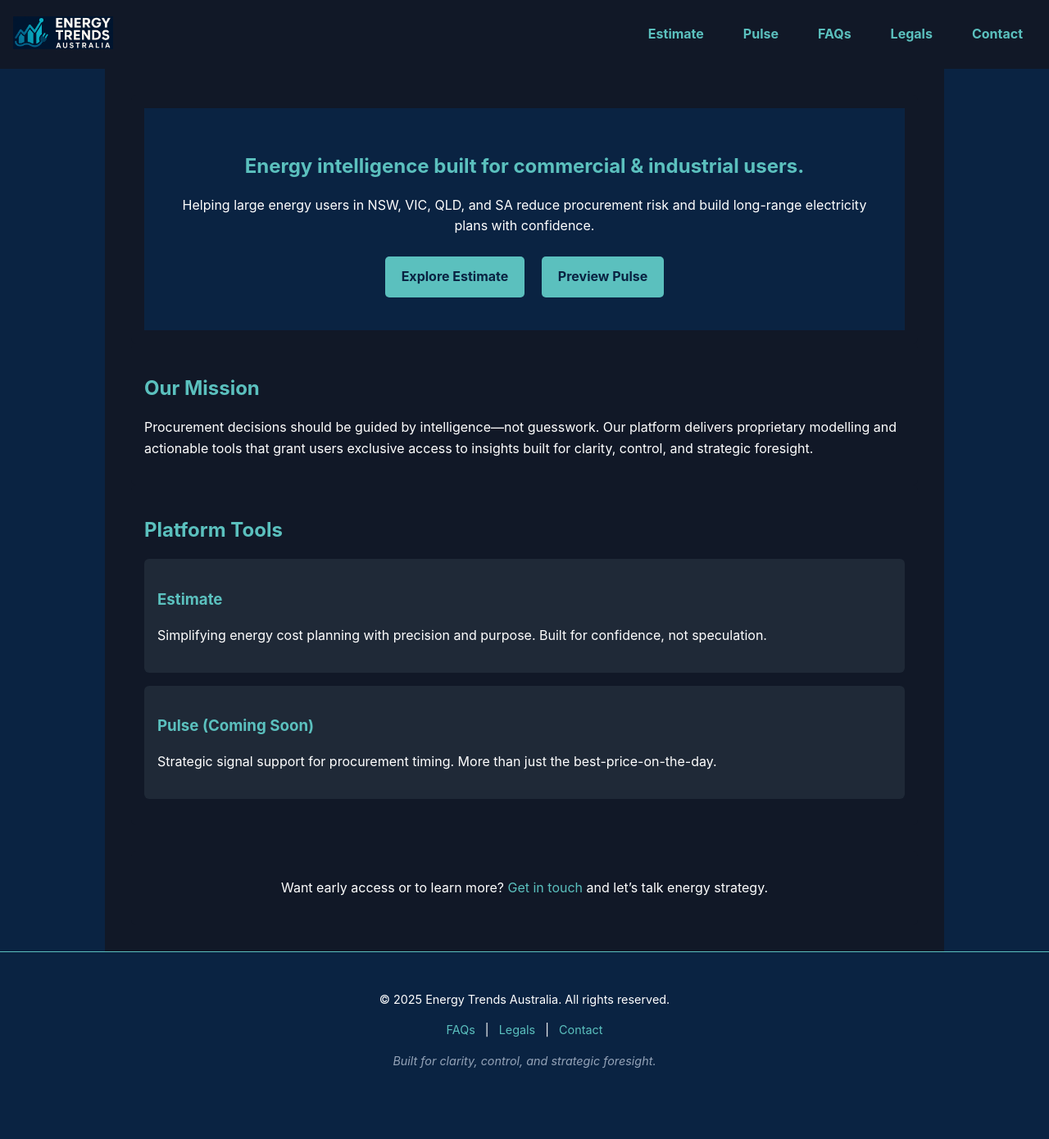
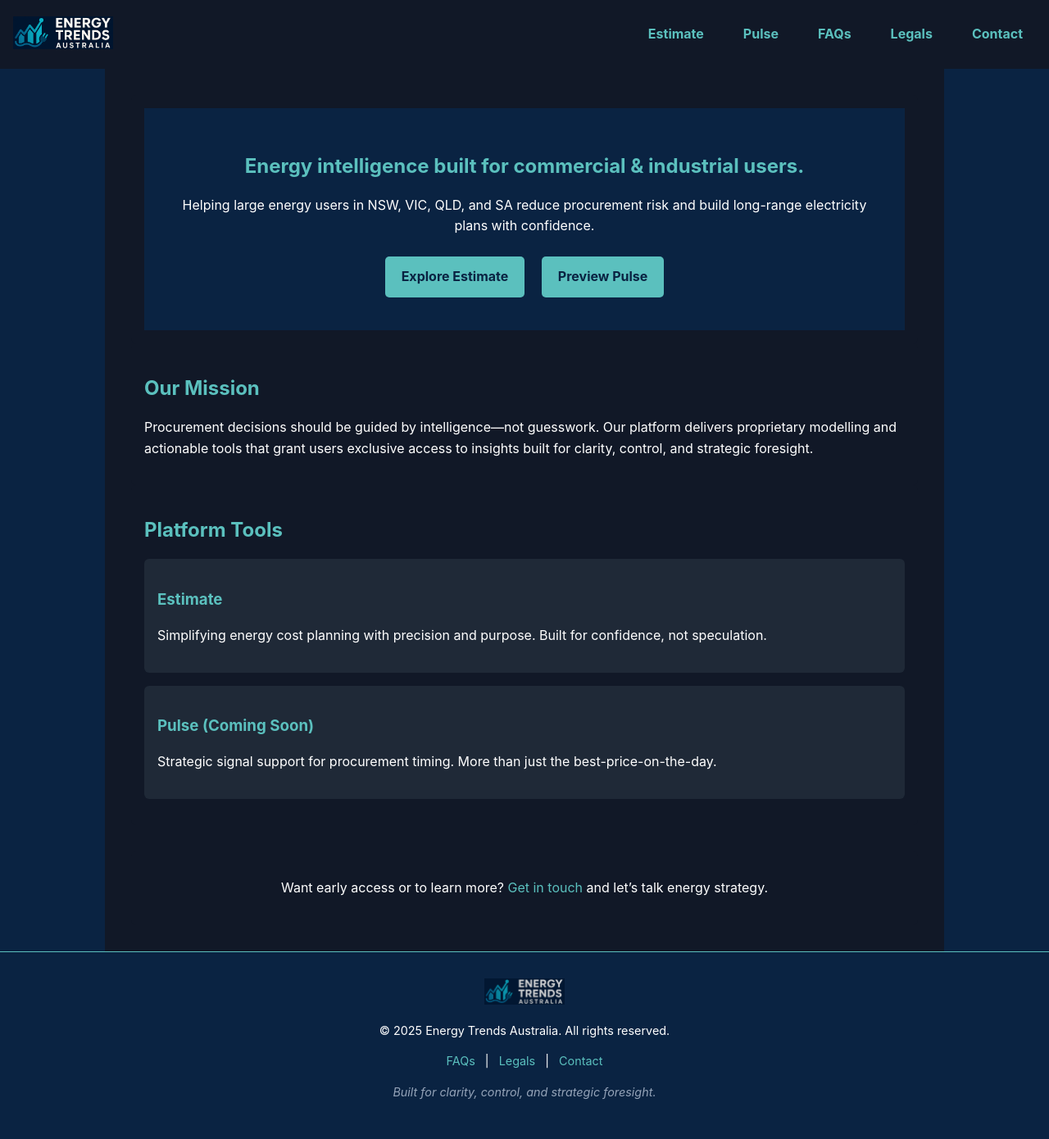
Before and after one commit to EnergyTrendsAU/energytrends.au, a Jekyll site: the page built from index.html, in a window 1280 px wide. Shown: the whole page at 82% size. Built offline with Jekyll 4.4.1, drawn with Linux system fonts in a browser that asks for light colours; before the commit the page ends 1352 px from its top, so only the background shows below that.

Commit message:
Update footer.html
Fade-out icon to finish page

```diff
--- a/_includes/footer.html
+++ b/_includes/footer.html
@@ -1,11 +1,20 @@
 <footer class="site-footer">
   <div class="footer-content">
+
+    <div class="footer-logo" style="text-align: center; margin-bottom: 0.5rem;">
+      <img src="/assets/img/logo.png" alt="Energy Trends Australia logo"
+           style="height: 32px; opacity: 0.8;" />
+    </div>
+
     <p>&copy; 2025 Energy Trends Australia. All rights reserved.</p>
+
     <p>
       <a href="/faq.html">FAQs</a> |
       <a href="/legals.html">Legals</a> |
       <a href="/contact.html">Contact</a>
     </p>
+
     <p class="footer-note">Built for clarity, control, and strategic foresight.</p>
+
   </div>
 </footer>
```
